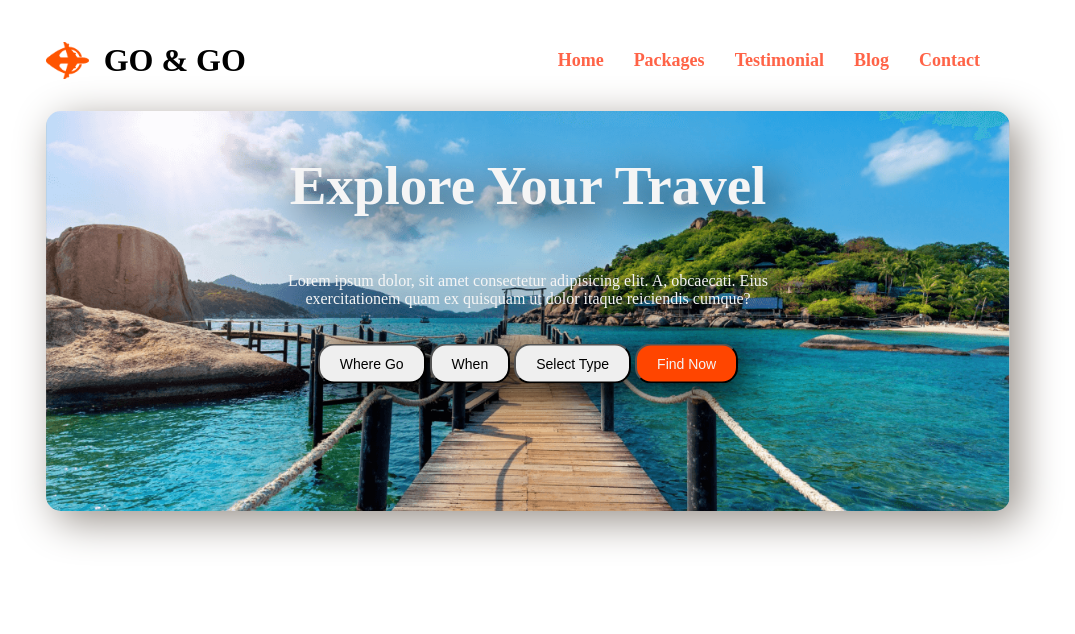
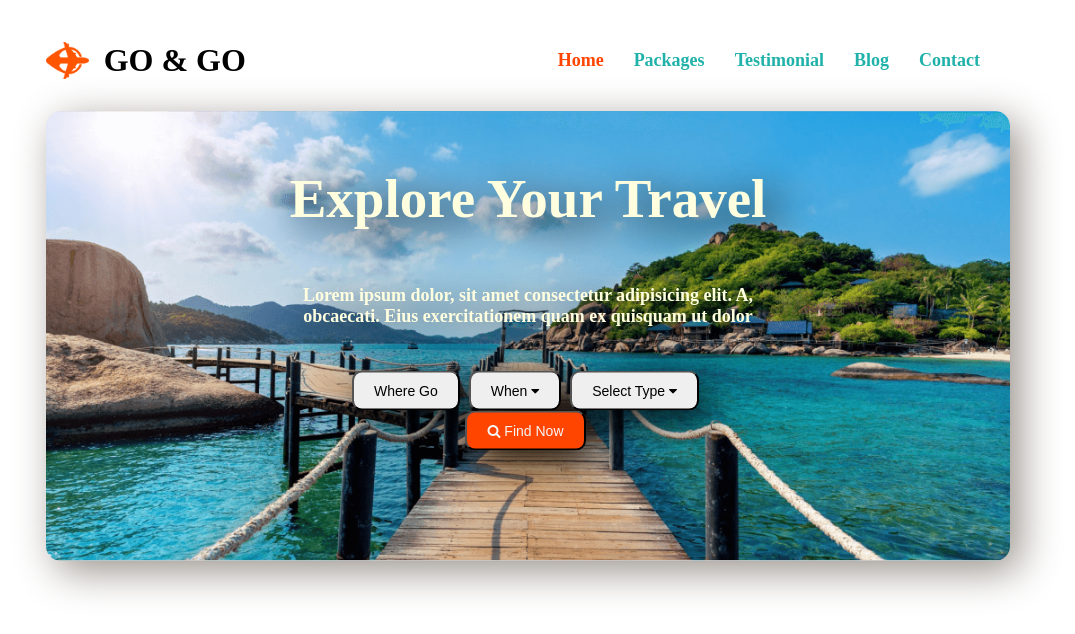
Before and after one commit to AZIZULHAKIM95/travel-website, a plain HTML site: page index.html in a window 1280 px wide. Shown: the whole page, without its empty margins (112-1187 px from the left). Drawn offline with Linux system fonts and the light colour scheme.

Commit message:
nav-done

```diff
--- a/index.html
+++ b/index.html
@@ -5,6 +5,7 @@
     <meta name="viewport" content="width=device-width, initial-scale=1.0">
     <title>Travel website</title>
     <link rel="stylesheet" href="style.css">
+    <link rel="stylesheet" href="https://cdnjs.cloudflare.com/ajax/libs/font-awesome/4.7.0/css/font-awesome.min.css">
 </head>
 <body>
 
@@ -17,7 +18,7 @@
                 <h3 class="nav-titel">GO & GO</h3>
             </div>
             <ul>
-                <li><a href="">Home</a></li>
+                <li><a href="" class="active">Home</a></li>
                 <li><a href="">Packages</a></li>
                 <li><a href="">Testimonial</a></li>
                 <li><a href="">Blog</a></li>
@@ -28,12 +29,15 @@
          <div class="hero-image">
             <div class="hero-text">
                 <h3 class="banner-titel">Explore Your Travel</h3>
-                <p>Lorem ipsum dolor, sit amet consectetur adipisicing elit. A, obcaecati. Eius exercitationem quam ex quisquam ut dolor itaque reiciendis cumque?</p>
+                <h4 style="font-size:18px;">
+                    Lorem ipsum dolor, sit amet consectetur adipisicing elit. A, obcaecati. Eius exercitationem quam ex quisquam ut dolor
+                </h4>
+
                 <div class="button-all">
                 <button class="button-body">Where Go</button>
                 <button class="button-body">When <i class="fa fa-caret-down"></i></button>
-                <button class="button-body">Select Type</button>
-                <button class="button-body"  style="background-color: orangered; color: whitesmoke;">Find Now</button>
+                <button class="button-body">Select Type <i class="fa fa-caret-down"></i></button>
+                <button class="button-body"  style="background-color: orangered; color: whitesmoke;"><i class="fa fa-search"></i> Find Now</button>
                 </div>
             </div>
 
--- a/style.css
+++ b/style.css
@@ -37,7 +37,7 @@ nav li{
 
 nav li a{
     text-decoration: none;
-    color: tomato;
+    color: lightseagreen;
     font-size: 18px;
     font-weight: 900;
 }
@@ -47,6 +47,11 @@ nav > div> img{
     width: 20%;
 }
 
+.active{
+
+  color: orangered;
+}
+
 
 
              /* banner section */
@@ -54,7 +59,7 @@ nav > div> img{
  .hero-image {
     background-image: url(Images/Group\ 13\ \(1\)\ \(1\).png);
     background-color: #cccccc;
-    height: 400px;
+    height: 450px;
     background-position: center;
     background-repeat: no-repeat;
     background-size: cover;
@@ -66,10 +71,10 @@ nav > div> img{
 .hero-text {
     text-align: center;
     position: absolute;
-    top: 35%;
+    top: 40%;
     left: 50%;
     transform: translate(-50%, -50%);
-    color: whitesmoke;
+    color:lightyellow;
     filter: drop-shadow(10px 10px 20px black);
   }
 
@@ -84,7 +89,8 @@ nav > div> img{
 .button-body{
 
     font-size: 14px;
-    border-radius: 16px;
+    border-radius: 10px;
     padding: 10px 20px;
+    margin-right: 5px;
     cursor: pointer;
 }
```
